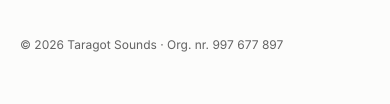
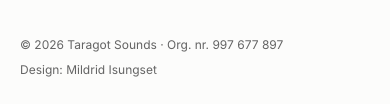
Before and after one commit to Tellef47/taragot-nettside, a plain HTML site: page index.html in a window 390 px wide. Shown: the part 2016-2120 px from the top of the page. Before the commit the page ends 2098 px from the top, so only its background shows below. Drawn offline with Linux system fonts and the light colour scheme.

Commit message:
design-kretidering

```diff
--- a/index.html
+++ b/index.html
@@ -185,6 +185,7 @@
     </div>
     <div class="footer-bunn">
       <span>© 2026 Taragot Sounds · Org. nr. 997 677 897</span>
+      <span class="kreditering">Design: Mildrid Isungset</span>
     </div>
   </footer>
 
--- a/stil.css
+++ b/stil.css
@@ -387,6 +387,8 @@ footer {
   display: flex; justify-content: flex-start; align-items: center; gap: 24px; flex-wrap: wrap;
   padding-top: 8px; font-size: var(--t-caption); color: var(--text-svak-2);
 }
+/* Designkreditering: til høyre på PC (med plass til til-toppen-knappen), under og venstrestilt på mobil */
+.kreditering { margin-left: auto; margin-right: 64px; }
 /* Til toppen: rund knapp med pil, samme stil som menyknappen.
    Ligger fast nede i høyre hjørne og vises når man har scrollet ned. */
 .til-toppen {
@@ -454,6 +456,8 @@ body.meny-apen .til-toppen { visibility: hidden; }
    MOBIL
    ===================================================================== */
 @media (max-width: 767px) {
+  .kreditering { margin: 0; flex-basis: 100%; }
+  .footer-bunn { row-gap: 8px; }
   :root { --gutter: 20px; --t-h2-ny: 20px; --t-sidetittel-ny: 28px; --t-ingress: 19px; --seksjon-luft: 48px; }
 
   .logo img { width: 68px; }
```
Also changed, not shown: en/about.html (+1 -0 lines), en/catalogue.html (+1 -0 lines), en/index.html (+1 -0 lines), katalog.html (+1 -0 lines), om-oss.html (+1 -0 lines).
